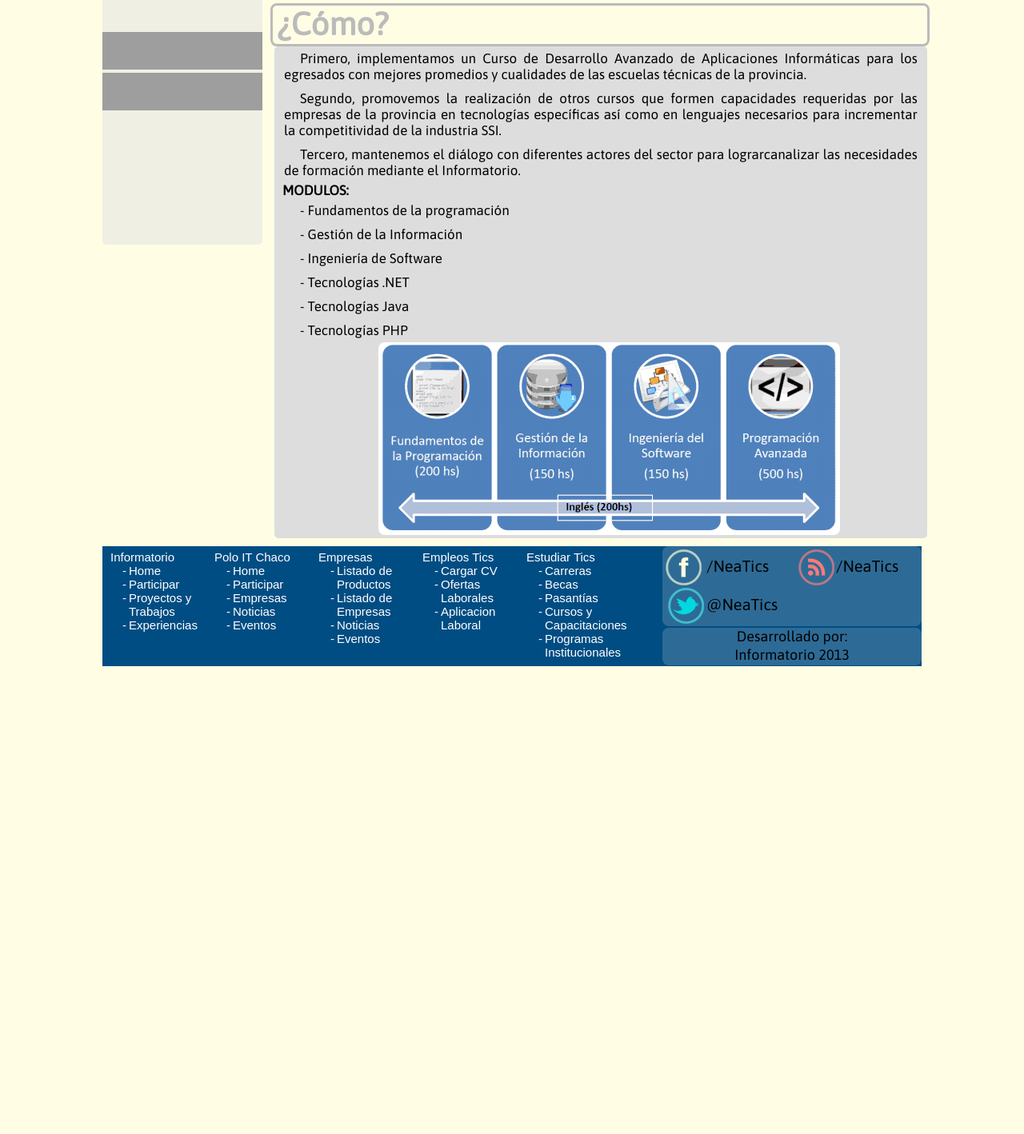
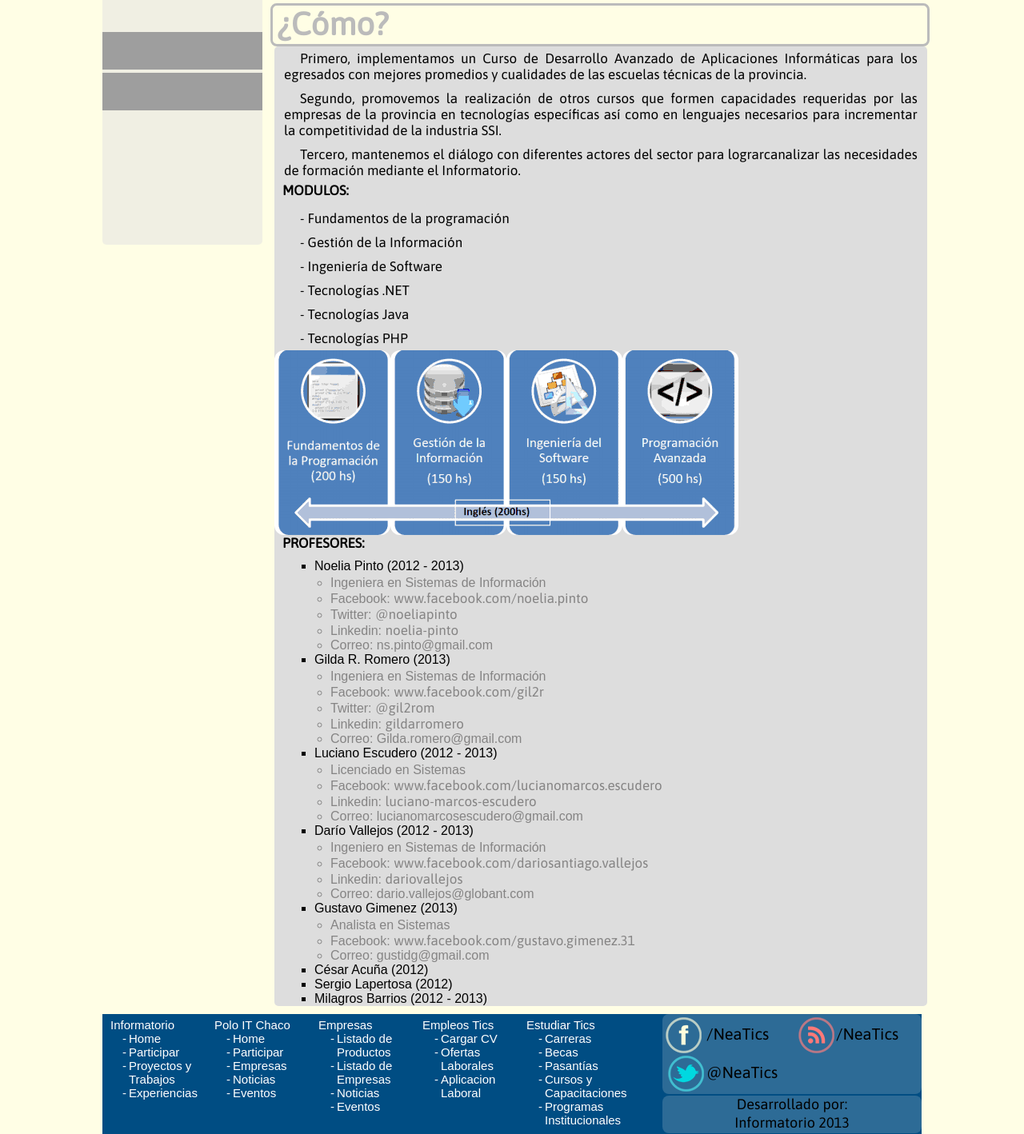
Before and after one commit to diegoduncan21/Neatics, a Django app: template portal/templates/homeInformatorio.html in a window 1280 px wide. Shown: the part 1114-2532 px from the top of the page at 80% size. Before the commit the page ends 1947 px from the top, so only its background shows below. Run offline with Django 3.2, Linux system fonts and the light colour scheme; the template is opened without the code that fills it, so the values that code supplies are empty; parts of the project's set-up code (start-up, migrations or seed data) failed here and were passed over; some libraries are stand-ins or nearby versions; some web fonts are replaced; grey boxes are pictures that could not be loaded.

Commit message:
avance home informatorio 1

```diff
--- a/portal/static/css/homeInformatorio.css
+++ b/portal/static/css/homeInformatorio.css
@@ -1,3 +1,17 @@
+.contImgModuloInformatorio{
+	width: 824px;
+	text-align: center;
+	float: left;
+}
+
+.imgModulosInformatorio{
+	width: 145px;
+	height: 231px;
+	float: left;
+	border-radius: 12px;
+	background: url("../img/modulo.png") 0px -4px;
+}
+
 .informacionIzqInformatorio{
 	height: 40px;
 	width: 99%;
@@ -44,10 +58,41 @@
 	font-size: 20px;
 }
 
+.UlPrincipalModulosRespuestasInfor{
+	margin-left: 50px;
+	list-style-type:square;
+}
+
+.LiDistintoModulosRespuestasInfor{
+	margin-left: 20px;
+	list-style-type: circle;
+	color: #858484;
+	margin-top: 3px;
+	,margin-bottom: 3px;
+}
+
+.LiDistintoModulosRespuestasInfor li a{
+	text-decoration: none;
+	font-family: Asap;
+	font-size: 17px;
+	color: #858484;
+}
+
 #contTituloInformatorio{
 	width: 100%;
 	height: 150px;
 	background-color: #26C9F2;
+}
+
+#imgModulosInformatorio1{
+	background-position: -143px -4px;
+}
+
+#imgModulosInformatorio2{
+	background-position: -288px -4px;
+}
+#imgModulosInformatorio3{
+	background-position: -431px -4px;
 }
 
 #imgMouse{
@@ -136,12 +181,18 @@
 	border:2px solid #bbb;
 }
 
+#modulosRespuestasInfor{
+	position: relative;
+	height: auto;
+}
+
 #modulosRespuestasInfor h2{
 	font-family: Asap;
 	font-size: 17px;
 	text-align: justify;
 	text-transform: uppercase;
 	padding-left: 10px;
+	padding-bottom: 10px;
 }
 
 #modulosRespuestasInfor img{
@@ -152,6 +203,7 @@
 
 #respuestasInfor{
 	width: 99%;
+	position: inherit;
 	margin: 0px 5px 5px 5px;
 	border-radius: 5px;
 	background-color: #ddd;
--- a/portal/templates/homeInformatorio.html
+++ b/portal/templates/homeInformatorio.html
@@ -116,6 +116,7 @@
 							Tercero, mantenemos el diálogo con diferentes actores del sector para lograrcanalizar las necesidades de formación mediante el Informatorio.
 						</p>
 						<div id="modulosRespuestasInfor">
+							<div>
 								<h2>Modulos:</h2>
 								<p>- Fundamentos de la programación</p>
 								<p>- Gestión de la Información</p>
@@ -123,8 +124,99 @@
 								<p>- Tecnologías .NET</p>
 								<p>- Tecnologías Java</p>
 								<p>- Tecnologías PHP</p>
-
-							<img src="/static/img/modulo.png">
+							</div>
+							<div class="contImgModuloInformatorio">
+								<div class="imgModulosInformatorio"></div>
+								<div id="imgModulosInformatorio1" class="imgModulosInformatorio"></div>
+								<div id="imgModulosInformatorio2" class="imgModulosInformatorio"></div>
+								<div id="imgModulosInformatorio3" class="imgModulosInformatorio"></div>
+							</div>
+							<div>
+								<h2>Profesores:</h2>
+								<ul class="UlPrincipalModulosRespuestasInfor">
+									<li>Noelia Pinto (2012 - 2013)</li>
+									<ul class="LiDistintoModulosRespuestasInfor">
+										<li>
+											Ingeniera en Sistemas de Información
+										</li>
+										<li>
+											Facebook: <a href="https://www.facebook.com/noelia.pinto?fref=ts" target="_blanck">www.facebook.com/noelia.pinto</a>
+										</li>
+										<li>
+											Twitter: <a href="https://twitter.com/noeliapinto" target="_blanck">@noeliapinto</a>
+										</li>
+										<li>
+											Linkedin: <a href="http://ar.linkedin.com/pub/noelia-pinto/23/792/a34" target="_blanck">noelia-pinto</a>
+										</li>
+										<li>
+											Correo: ns.pinto@gmail.com
+										</li>
+									</ul>
+									<li>Gilda R. Romero (2013)</li>
+									<ul class="LiDistintoModulosRespuestasInfor">
+										<li>
+											Ingeniera en Sistemas de Información
+										</li>
+										<li>
+											Facebook: <a href="https://www.facebook.com/gil2r" target="_blanck">www.facebook.com/gil2r</a>
+										</li>
+										<li>
+											Twitter: <a href="https://twitter.com/gil2rom" target="_blanck">@gil2rom</a>
+										</li>
+										<li>
+											Linkedin: <a href="http://ar.linkedin.com/in/gildarromero/es" target="_blanck">gildarromero</a>
+										</li>
+										<li>
+											Correo: Gilda.romero@gmail.com
+										</li>
+									</ul>
+									<li>Luciano Escudero (2012 - 2013)</li>
+									<ul class="LiDistintoModulosRespuestasInfor">
+										<li>
+											Licenciado en Sistemas
+										</li>
+										<li>
+											Facebook: <a href="https://www.facebook.com/lucianomarcos.escudero" target="_blanck">www.facebook.com/lucianomarcos.escudero</a>
+										</li>
+										<li>
+											Linkedin: <a href="http://ar.linkedin.com/pub/luciano-marcos-escudero/36/972/b74" target="_blanck">luciano-marcos-escudero</a>
+										</li>
+										<li>
+											Correo: lucianomarcosescudero@gmail.com
+										</li>
+									</ul>
+									<li>Darío Vallejos (2012 - 2013)</li>
+									<ul class="LiDistintoModulosRespuestasInfor">
+										<li>
+											Ingeniero en Sistemas de Información
+										</li>
+										<li>
+											Facebook: <a href="https://www.facebook.com/dariosantiago.vallejos" target="_blanck">www.facebook.com/dariosantiago.vallejos</a>
+										</li>
+										<li>
+											Linkedin: <a href="http://ar.linkedin.com/in/3icdariovallejos" target="_blanck">dariovallejos</a>
+										</li>
+										<li>
+											Correo: dario.vallejos@globant.com
+										</li>
+									</ul>
+									<li>Gustavo Gimenez (2013)</li>
+									<ul class="LiDistintoModulosRespuestasInfor">
+										<li>
+											Analista en Sistemas
+										</li>
+										<li>
+											Facebook: <a href="https://www.facebook.com/gustavo.gimenez.31" target="_blanck">www.facebook.com/gustavo.gimenez.31</a>
+										</li>
+										<li>
+											Correo: gustidg@gmail.com
+										</li>
+									</ul>
+									<li>César Acuña (2012)</li>
+									<li>Sergio Lapertosa (2012)</li>
+									<li>Milagros Barrios (2012 - 2013)</li>
+								</ul>
+							</div>
 						</div>
 					</div>
 				</div>
```
Also changed, not shown: portal/static/img/header-informatorio.jpg (added), portal/static/img/iconoTituloInfo.png. Lines whose indentation alone changed are shown as unchanged.
